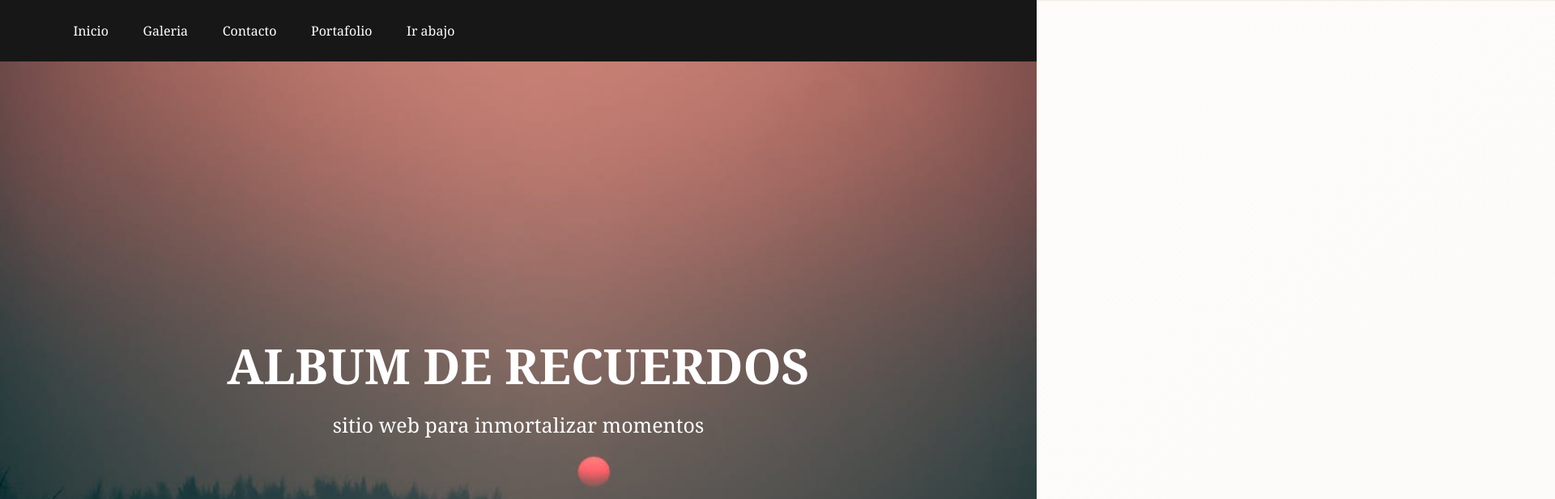
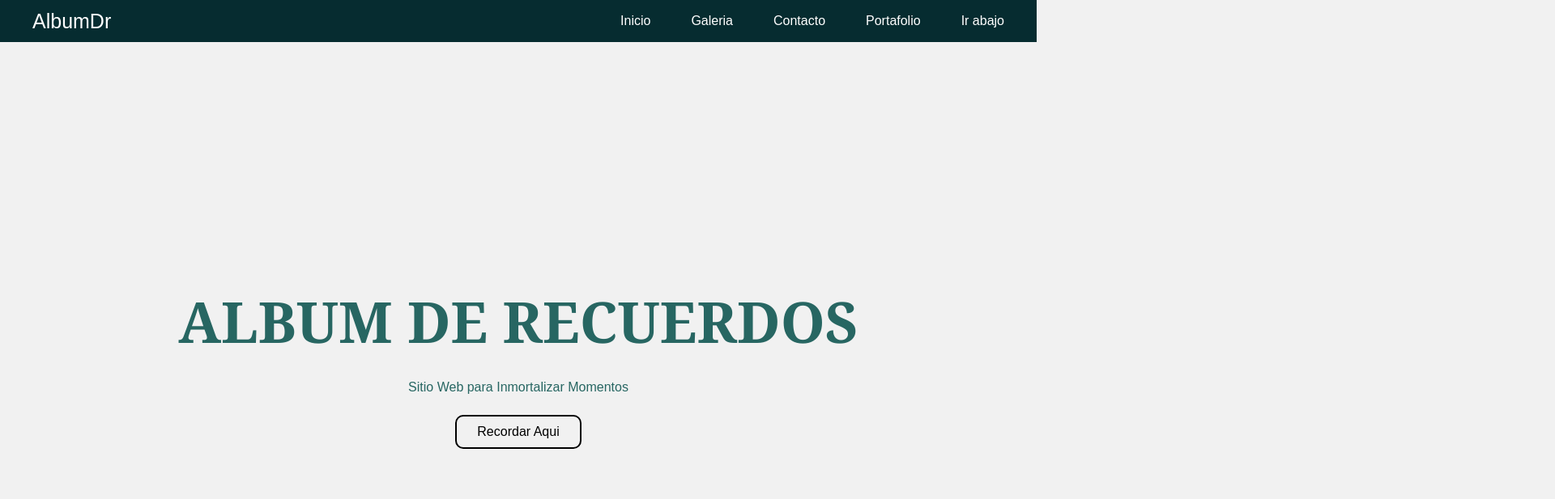
Before and after one commit to Carlos-Bolano/Album-De-Recuerdos, a plain HTML site: page index.html in a window 1280 px wide. Shown: the top 617 px of the page at 81% size, 1920 px wide, since content can reach past the window. Drawn offline with Linux system fonts and the light colour scheme.

Commit message:
con la vista

```diff
--- a/index.html
+++ b/index.html
@@ -12,11 +12,17 @@
 </head>
 
 <body>
-    <header class="header">
+    <header>
         <div class="menu">
-            <div class=" container_nav">
-                <nav class=" navegation">
-                    <ul>
+            <div class=" container">
+                <nav>
+                    <ul class="logo">
+                        <li>
+                            <a href="#">AlbumDr</a>
+                        </li>
+
+                    </ul>
+                    <ul class="items-menu">
                         <li>
                             <a href="#">Inicio</a>
                         </li>
@@ -33,27 +39,22 @@
                             <a href="#">Ir abajo</a>
                         </li>
                     </ul>
-                    <ul class="icono">
-                        <li">
-                            <a href="#" class="icono"> icono </a>
-                            </li>
-                    </ul>
+                </nav>
+            </div>
+        </div>
 
-                </nav>
+        <div class="cover">
+            <div class="overlay"></div>
+
+            <div class=" cover-text">
+                <h1 class="cover-title">ALBUM DE RECUERDOS</h1>
+                <p class="cover-paragraph">
+                    Sitio Web para Inmortalizar Momentos
+                </p>
+                <a href="#" class="btn btn-cover"> Recordar Aqui</a>
             </div>
 
         </div>
-        <div class="presentation">
-            <div class=" presentation-text">
-                <h1 class="title-pres">ALBUM DE RECUERDOS</h1>
-                <p class=" text-pres">
-                    sitio web para inmortalizar momentos
-                </p>
-            </div>
-
-
-        </div>
-
     </header>
     <main>
         <div class="container">
@@ -76,55 +77,15 @@
                 ese paisaje, lugar, objeto, animal, representan recuerdos de los cuales no quiero olvidarme nunca y que
                 mejor manera que inmortalizarlos en este sitio, veamos algunos de mis preciados recuerdo.
             </p>
-
         </div>
         <div class=" container_">
             <h1 class="title">Galeria</h1>
             <p class="pgalery">
                 Destras de cada retrato hay un hermoso dia. Solo basta con darle click para recordar.
             </p>
-        </div>
+        </div> -->
 
 
-         <div class="container_galery">
-            <div class="row">
-                <div class="colum">
-                    <img loading="lazy" src="optimizacion/extrellas.jpg" alt="photo 1" class="img">
-                    <img loading="lazy" src="optimizacion/skatep.jpg" alt="photo 2"class="img">
-                    <img loading="lazy" src="optimizacion/captus2.jpg" alt="photo3"class="img">
-                    <img loading="lazy" src="optimizacion/captus0.jpg" alt="photo4" class="img">
-                    <img loading="lazy" src="optimizacion/torre.jpg" alt="photo 5"class="img">
-                    <img loading="lazy" src="optimizacion/cumple.jpg" alt="photo 21"class="img">
-                </div>
-                <div class="colum">
-                    <img loading="lazy" src="optimizacion/ajedrezr.jpg" alt="photo 6"class="img">
-                    <img loading="lazy" src="optimizacion/arbolestrella.jpg" alt="photo 7"class="img">
-                    <img loading="lazy" src="optimizacion/paisajepaz2.jpg" alt="photo 8"class="img">
-                    <img loading="lazy" src="optimizacion/azotea.jpg" alt="photo 9"class="img">
-                    <img loading="lazy" src="optimizacion/koda.jpg" alt="photo 10"class="img">
-                    <img loading="lazy" src="optimizacion/cumple2.jpg" alt="photo 22"class="img">
-                </div>
-                <div class="colum">
-                    <img loading="lazy" src="optimizacion/colombia.jpg" alt="photo 11"class="img">
-                    <img loading="lazy" src="optimizacion/cumple.jpg" alt="photo 12"class="img">
-                    <img loading="lazy" src="optimizacion/skaterota.jpg" alt="photo 13"class="img">
-                    <img loading="lazy" src="optimizacion/paisajepaz.jpg" alt="photo 14"class="img">
-                    <img loading="lazy" src="optimizacion/patronales.jpg" alt="photo 15"class="img">
-                    <img loading="lazy" src="optimizacion/iglesia.jpg" alt="photo 23"class="img">
-
-
-                </div>
-                <div class="colum">
-                    <img loading="lazy" src="optimizacion/captus.jpg" alt="photo 16"class="img">
-                    <img loading="lazy" src="optimizacion/paisajevaca.jpg" alt="photo 17"class="img">
-                    <img loading="lazy" src="optimizacion/paisajen2.jpg" alt="photo 18"class="img">
-                    <img loading="lazy" src="optimizacion/dayi.jpg" alt="photo 19"class="img">
-                    <img loading="lazy" src="optimizacion/anonc.jpg" alt="photo 20"class="img">
-                    <img loading="lazy" src="optimizacion/paisajecandela.jpg" alt="photo 24"class="img">
-                </div>
-            </div>
-
-        </div>
 
     </main>
 
--- a/styles.css
+++ b/styles.css
@@ -1,116 +1,134 @@
+:root{
+    --primary: #276662;
+    --creme: #F0F0DA;
+    --orange: #F47920;
+    --bg: #F1F1F1;
+    --conts: #062C30;
+}
 
+@import url('https://fonts.googleapis.com/css2? family=Poppins:wght@300;400;500&display=swap');
 * {
     padding: 0%;
     margin: 0%;
     box-sizing: border-box;
+    /* border: solid 1px white; */
 }
-
 body {
-    font-family: Georgia, 'Times New Roman', Times, serif;
-    background-image: linear-gradient(135deg, #fdfcfb 0%, #e2d1c3 100%);
+    font-family: 'Poppins', sans-serif;
+    background-color: var(--bg);
+    color: var(--orange);
 }
 
 
 /*NAVEGATION*/
-
 .menu {
-    background-color: rgb(24, 23, 23);
-    padding: 0.5rem;
+    background-color: var(--conts);
+    color: white;
+    font-family: 'Poppins', sans-serif;
+    font-weight: 500;
+}
+nav {
     display: flex;
     justify-content: space-between;
+    align-items: center;
+    text-align: center;
+}
+nav ul{
+    list-style: none;
+    display: flex;
+}
+nav .logo a {
+    font-size: 25px;
+    text-decoration: none;
+    color: white;
+
 }
 
-.menu a {
-    color: white;
-    text-decoration: none;
+nav .items-menu li {
+    padding: 17px 0;
+    margin-left: 50px;
+    justify-content: right;
+    text-align: right;
+
+}
+nav .items-menu li a{
+   text-decoration: none;
+   color: white;
+
 }
 
-.navegation {
-    display: flex;
-}
 
-.navegation{
-    justify-content: space-between;
-}
+/* CLASES REUSABLES*/
 
-.menu ul {
-    margin: 0%;
-    padding: 0%;
-    list-style: none;
-}
-
-.menu ul li {
-    display: inline-block;
-    padding: 0.4rem;
-}
-
-.menu ul li a {
-    display: block;
-    padding: 0.8rem;
-}
-
-.menu ul li a:hover {
-    background-color:rgb(243, 226, 202);
-    border-radius: 5px;
-    transition: 350ms;
-}
-.icono{
-    display: none;
-}
-
-/*HEADER*/
-.container_nav{
-    width: 90%;
+.container {
     max-width: 1200px;
     margin: auto;
     overflow: hidden;
 }
-.container {
-    width: 90%;
-    max-width: 1200px;
-    margin: auto;
-    overflow: hidden;
-    padding-bottom: 40px;
-}
-.container_{
-    padding-bottom: 0%;
-
+.btn{
+    text-decoration: none;
+    color:black;
+    border: 2px solid black;
+    border-radius: 10px;
+    padding: 10px 25px;
 }
 
-.presentation {
+
+
+/* HEADER  */
+
+
+.cover {
     height: 100vh;
-    background-image: url(optimizacion/fondo.jpeg);
-    background-repeat: no-repeat;
+    /* background:url(optimizacion/fondo.jpeg); */
+    /* background-repeat: no-repeat;
     background-position: center;
-    background-size: cover;
+    background-size: cover; */
     margin-bottom: 50px;
-    background-attachment: fixed;
-    object-fit: cover;
+    /* background-attachment: fixed; */
+    /* object-fit: cover; */
+    background-color: var(--bg);
+    position: relative;
+}
+.overlay{
+    content: '';
+    top: 0;
+    bottom: 0;
+    left: 0;
+    right: 0;
+    position: absolute;
+    background-color: black;
+    z-index: -36;
 }
 
-.presentation-text{
-    color: white;
-    padding: 0;
+.cover-text{
+    color: var(--primary);
     height: 100%;
     display: flex;
     justify-content: center;
     align-items: center;
     flex-direction: column;
+    /* z-index: 99999; */
 }
 
-.title-pres{
-    font-size: 60px;
-    margin-bottom: 15px;
+.cover-title{
+    font-family: Georgia, 'Times New Roman', Times, serif;
+    font-size: 70px;
+    margin-bottom: 25px;
 
 }
 
-.text-pres{
-    font-weight: 900px;
-    font-size: 25px;
+.cover-paragraph{
+    font-weight: 400px;
+    font-size: 20   px;
+}
+.btn-cover{
+    margin-top: 25px;
+
 }
 
 /*body*/
-
+/*
 .title{
     font-size: 40px;
     font-weight: 400px;
@@ -127,8 +145,8 @@ color: black;
 }
 /* GALERY*/
 
-.container_galery{
+/* .container_galery{
     display: flex;
     justify-content: center;
     width: 90vh;
-}
+}  */
```
Also changed, not shown: assets/23.jpg (added), assets/4.png (added), assets/Galeria.png (added), assets/Idea.svg (added), assets/Remote-working-in-color.jpg (added), 2 other files.
